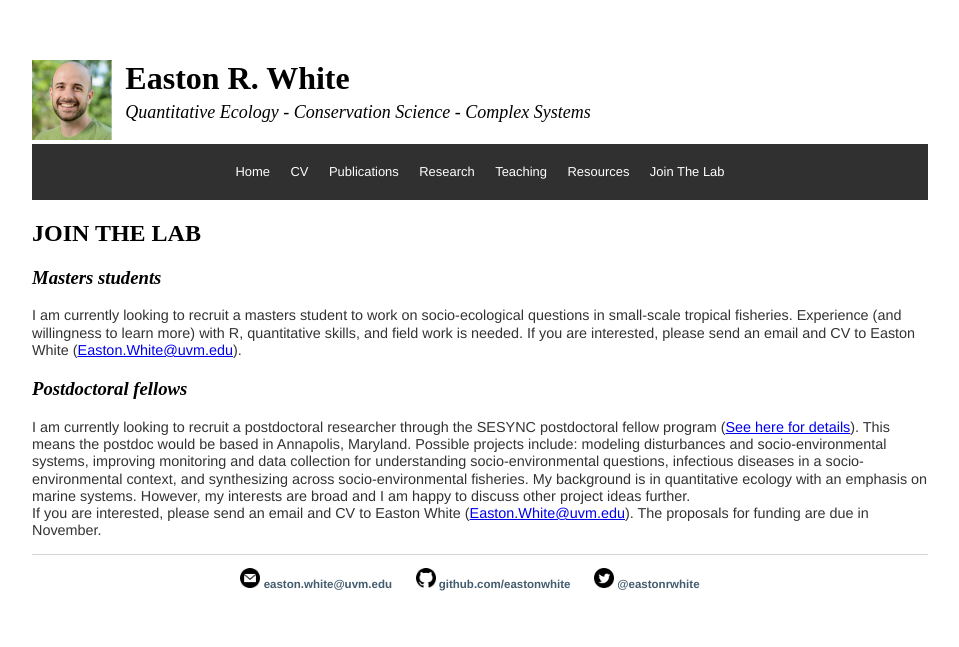
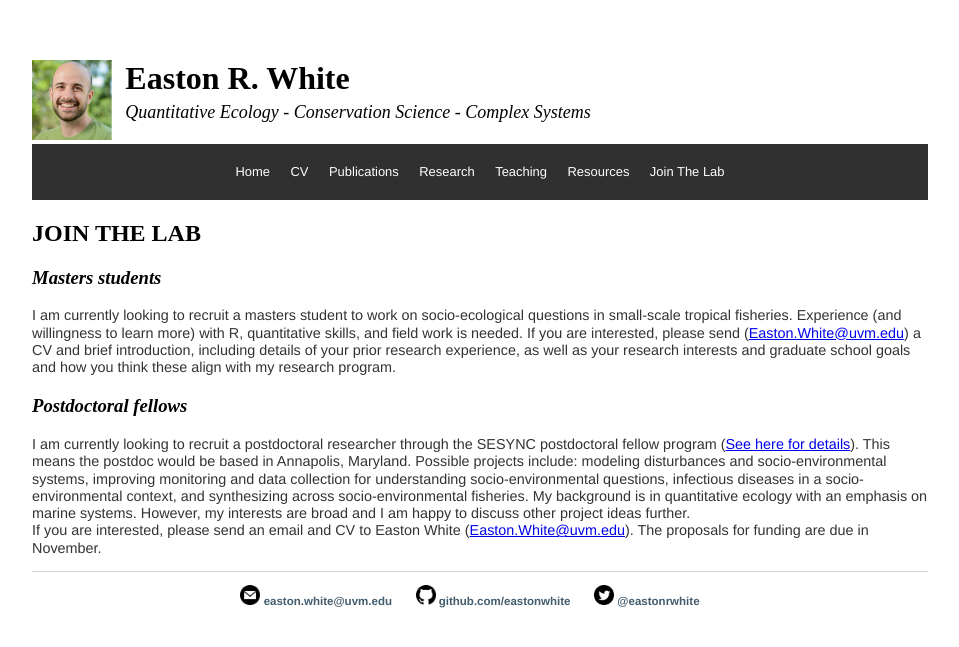
Before and after one commit to eastonwhite/eastonwhite.github.io, a Jekyll site: the page built from join/index.html, in a window 1280 px wide. Shown: the top 647 px of the page, without its empty margins (160-1119 px from the left). Built offline with Jekyll 4.4.1, drawn with Linux system fonts in a browser that asks for light colours.

Commit message:
Update index.html

```diff
--- a/join/index.html
+++ b/join/index.html
@@ -6,7 +6,9 @@ title: Easton R. White | Join the Lab
 <h2>JOIN THE LAB</h2>
 
 <h3><i>Masters students</i></h3>
-<p>I am currently looking to recruit a masters student to work on socio-ecological questions in small-scale tropical fisheries. Experience (and willingness to learn more) with R, quantitative skills, and field work is needed. If you are interested, please send an email and CV to Easton White (<a href="mailto:Easton.White@uvm.edu">Easton.White@uvm.edu</a>).</p>
+<p>I am currently looking to recruit a masters student to work on socio-ecological questions in small-scale tropical fisheries. Experience (and willingness to learn more) with R, quantitative skills, and field work is needed. If you are interested, please send (<a href="mailto:Easton.White@uvm.edu">Easton.White@uvm.edu</a>) a CV and brief introduction, including details of your prior research experience, as well as your research interests and graduate school goals and how you think these align with my research program.</p>
+
+
 <h3><i>Postdoctoral fellows</i></h3>
 <p>I am currently looking to recruit a postdoctoral researcher through the SESYNC postdoctoral fellow program (<a href="https://www.sesync.org/opportunities/research-fellowships-postdoctoral-fellowships/socio-environmental-immersion-1" target="_blank" rel="noopener">See here for details</a>). This means the postdoc would be based in Annapolis, Maryland. Possible projects include: modeling disturbances and socio-environmental systems, improving monitoring and data collection for understanding socio-environmental questions, infectious diseases in a socio-environmental context, and synthesizing across socio-environmental fisheries. My background is in quantitative ecology with an emphasis on marine systems. However, my interests are broad and I am happy to discuss other project ideas further.<br />
 If you are interested, please send an email and CV to Easton White (<a href="mailto:Easton.White@uvm.edu">Easton.White@uvm.edu</a>). The proposals for funding are due in November.</p>
```
